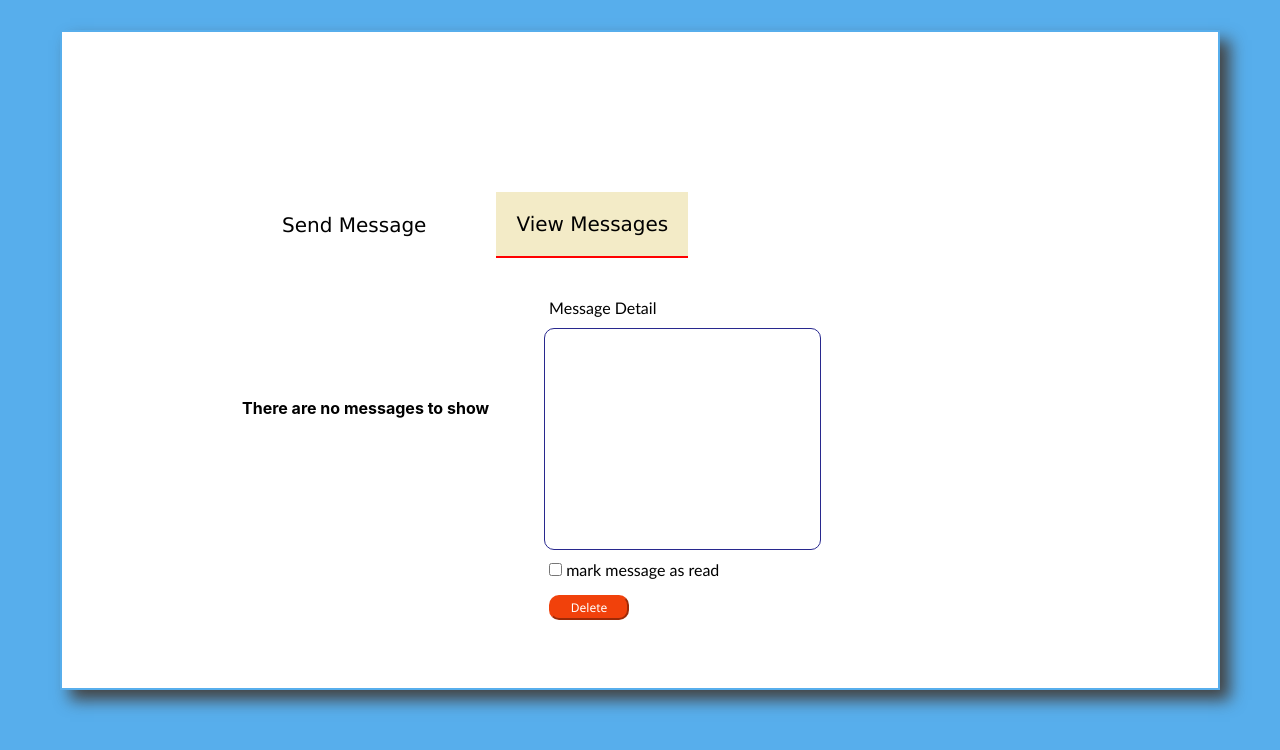
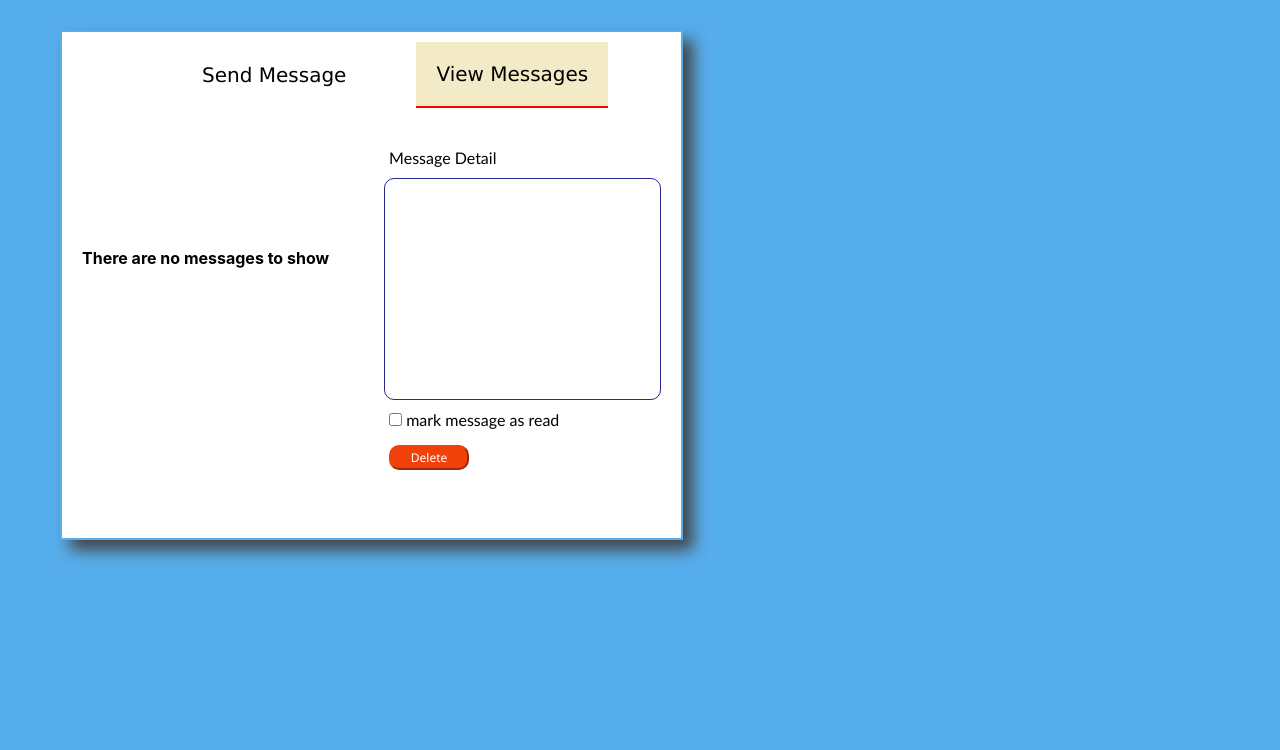
Before and after one commit to PSSubramanyaBhat/sample-messaging-app-react, a React (Create React App) app: page / in a window 1280 px wide. Both pictures are taken after a click on the button "View Messages". Shown: the top 750 px of the page. Built offline with nearby package versions, Linux system fonts and the light colour scheme.

Commit message:
Added a bit styling to the project

```diff
--- a/src/MessagingApp.css
+++ b/src/MessagingApp.css
@@ -12,8 +12,8 @@ body {
 }
 
 .BackgroundLayout {
-    /* height: 800;
-    width: 400; */
+    /* height: 800; */
+    /* width: 400; */
     background-color: #fff;
     /* border: 2px solid red; */
     border:  2px solid rgb(87, 174, 236);
@@ -23,7 +23,7 @@ body {
     padding-top: -30px;
     padding-bottom: 30px;
     padding-left: -30px;
-    position: static;
+    position: fixed;
     box-shadow: 10px 10px 15px #444;
     /* ;padding-right: 60px; */
 }
@@ -98,8 +98,18 @@ textarea {
 
 .flexDisplay {
     display: flex;
+    margin-top: -190px;
+    margin-left: -80px;
+    padding-right: 20px;
+}
+
+.flexDisplay2 {
+    display: flex;
     margin-top: -40px;
+    margin-left: -160px;
+    padding-right: 20px;
 }
+
 
 /* .flexDisplay {
     display: flex;
@@ -120,7 +130,8 @@ label {
 
 .bodyDisp {
     margin-top: 60px;
-    margin-left: 250px;
+    margin-left: 140px;
+    padding-right: 200px;
 }
 
 textarea {
--- a/src/ViewMessagePage.js
+++ b/src/ViewMessagePage.js
@@ -100,7 +100,7 @@ const ViewMessagePage = () => {
     }
 
     return (
-        <div class="flexDisplay">
+        <div class="flexDisplay2">
             <div class="messageHistoryDisplay">
                 <ul>
                     <ul>
```
